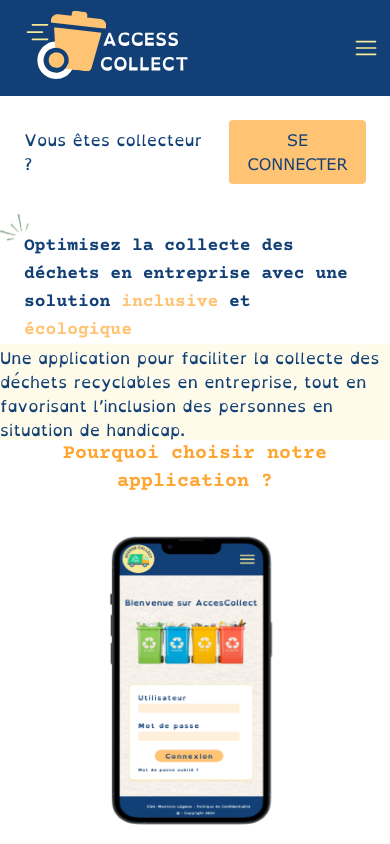
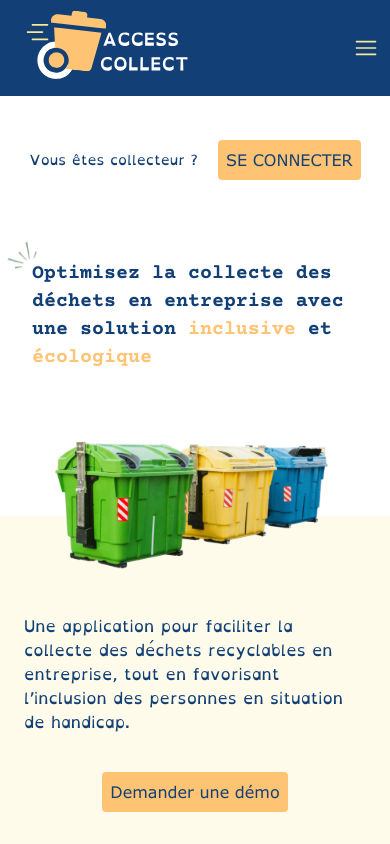
Before and after one commit to tripluch/access-collect, a Next.js app: page / in a window 390 px wide. Shown: the top 844 px of the page. Built offline with nearby package versions, Linux system fonts and the light colour scheme.

Commit message:
fix:update landing page in view mobile

```diff
--- a/src/app/(public)/_components/LoginCollectButton.tsx
+++ b/src/app/(public)/_components/LoginCollectButton.tsx
@@ -10,9 +10,9 @@ export default function LoginCollectButton() {
 
     return (
         <>
-            <div className="block mt-5 md:hidden">
-                <div className="flex  mx-6 items-center gap-5">
-                    <p className="text-midnightBlue text-md">{'Vous êtes collecteur ?'}</p>
+            <div className="block mt-10 flex justify-center md:hidden">
+                <div className="flex mx-6 items-center gap-5">
+                    <p className="text-midnightBlue text-center text-sm">{'Vous êtes collecteur ?'}</p>
                     <Link
                         href="/login"
                         onClick={handleClick}
--- a/src/app/(public)/page.tsx
+++ b/src/app/(public)/page.tsx
@@ -18,11 +18,11 @@ export default function Home() {
 
       {/* section de présentation */}
       <section className="text-midnightBlue md:bg-[url('/backgroundHomepage.svg')] md:bg-cover md:bg-center md:bg-no-repeat">
-        <div className=" md:mx-24 lg:mx-48 md:flex md:h-screen">
+        <div className="md:mx-24 lg:mx-48 md:flex md:h-screen">
           {/* partie de gauche */}
           <div className="w-full md:flex md:flex-col md:justify-around md:h-3/4 md:mt-12 md:w-1/2">
-            <div className="mt-12 mx-6 md:mt-0">
-              <p className="relative text-lg font-section md:text-2xl lg:text-4xl  lg:leading-[2] lg:w-[600px]
+            <div className="h-64 mt-20 mx-8 md:h-auto md:mt-0 md:mx-0 ">
+              <p className="relative text-xl font-section md:text-2xl lg:text-4xl  lg:leading-[2] lg:w-[600px]
                         before:content-[''] before:absolute before:bg-[url('/decoration.svg')] before:bg-contain before:bg-no-repeat
                         before:w-[50px] before:h-[50px] md:before:w-[70px] md:before:h-[70px]
                         before:top-0 before:-left-2 md:before:-top-2 md:before:-left-4 lg:before:top-0 lg:before:-left-4
@@ -36,12 +36,19 @@ export default function Home() {
             <div className="hidden md:block">
               <LogButton label={"Demander une démo"} />
             </div>
-            <div className="bg-transparentImperialYellow md:bg-transparent">
-              <p className="relative text-md md:w-full md:text-xl lg:w-[600px] lg:leading-[2]">
+            <div className="bg-transparentImperialYellow pt-24 pb-10 md:bg-transparent md:pt-auto md:pb-auto
+                            before:content-[''] before:absolute before:bg-[url('/containeurs.svg')] before:bg-contain before:bg-no-repeat
+                            before:block md:before:hidden
+                            before:w-[320px] before:h-[320px]
+                            before:top-[410px]  before:left-1/2 before:-translate-x-1/2 ">
+              <p className="mx-6 relative text-md md:w-full md:text-xl lg:w-[600px] lg:leading-[2] md:mx-0">
                 {
                   "Une application pour faciliter la collecte des déchets recyclables en entreprise, tout en favorisant l’inclusion des personnes en situation de handicap."
                 }
               </p>
+              <div className="block flex justify-center mt-10 md:hidden">
+                <LogButton label={"Demander une démo"} />
+              </div>
             </div>
           </div>
 
@@ -57,21 +64,12 @@ export default function Home() {
               height={600}
             />
           </div>
-
-
-          {/* <Image
-            className="absolute top-[320px] left-3 block md:hidden"
-            src="/decoration.svg"
-            alt={"photo de poubelle"}
-            width={70}
-            height={70}
-          /> */}
         </div>
       </section>
 
       {/* section Pourquoi choisir notre application? */}
 
-      <section className="text-midnightBlue lg:mt-24">
+      <section className="text-midnightBlue mt-24 md:mt-24">
         <h1 className="text-center text-xl text-brightOrange font-section md:text-4xl">
           {"Pourquoi choisir notre application ?"}
         </h1>
```
